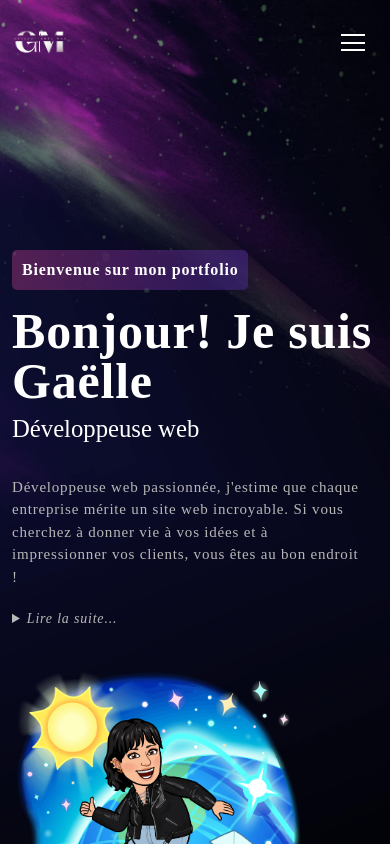
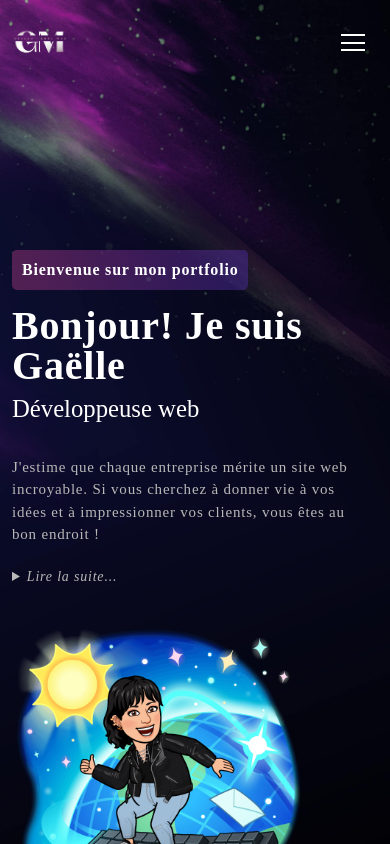
Before and after one commit to Gaelle-M/Portfolio-freelance, a React (Create React App) app: page / in a window 390 px wide. Shown: the top 844 px of the page. Built offline with nearby package versions, Linux system fonts and the light colour scheme.

Commit message:
modification nouvelle version

```diff
--- a/src/App.css
+++ b/src/App.css
@@ -379,6 +379,11 @@ nav.navbar .navbar-toggler[aria-expanded="true"] .navbar-toggler-icon {
 @media screen and (max-width:992px) {
   .banner h1 {
     font-size: 50px;
+  }
+}
+@media screen and (max-width:400px) {
+  .banner h1 {
+    font-size: 40px;
   }
 }
 
--- a/src/components/Banner.js
+++ b/src/components/Banner.js
@@ -37,7 +37,7 @@ export const Banner = () => {
                   </div>
                   <div className="text2">
                     <p>
-                      Développeuse web passionnée, j'estime que chaque
+                      J'estime que chaque
                       entreprise mérite un site web incroyable. Si vous cherchez
                       à donner vie à vos idées et à impressionner vos clients,
                       vous êtes au bon endroit !
```
